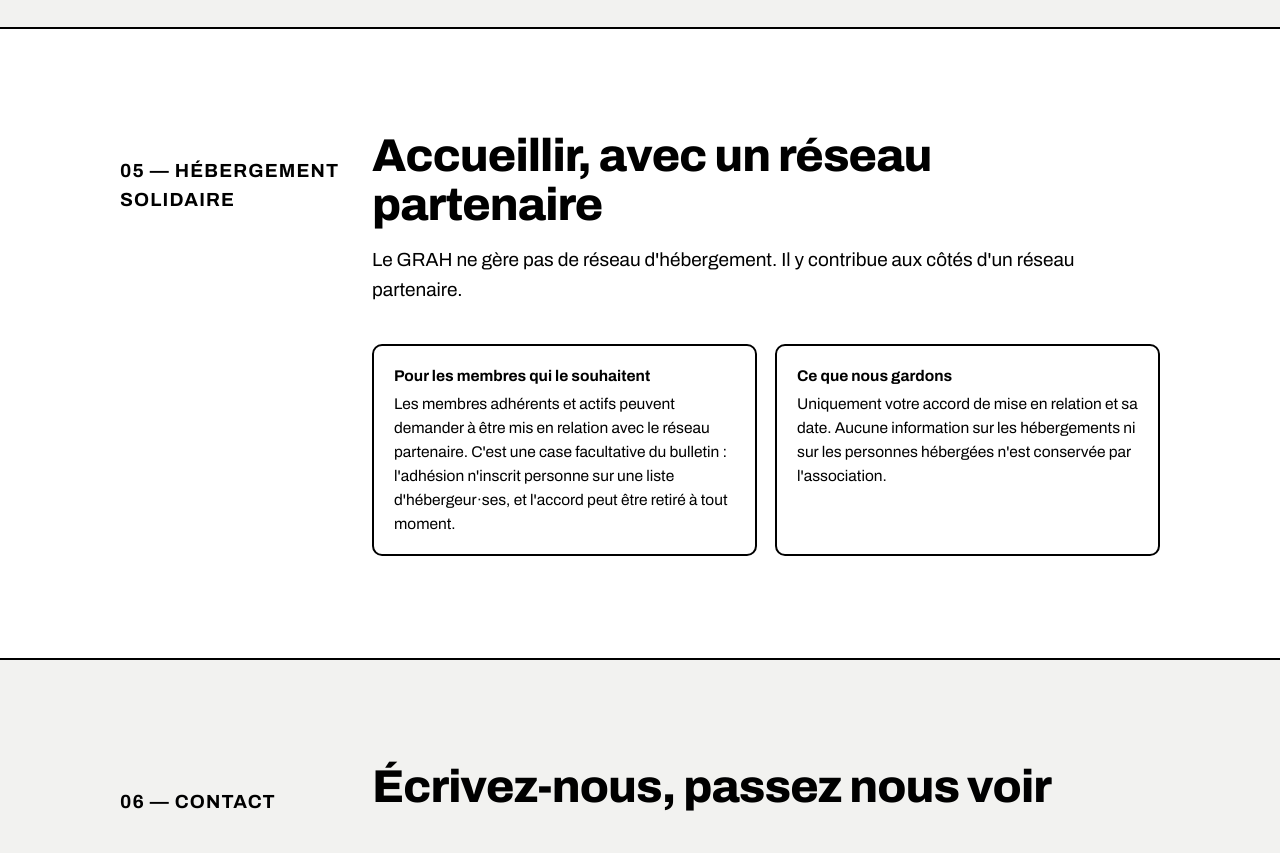
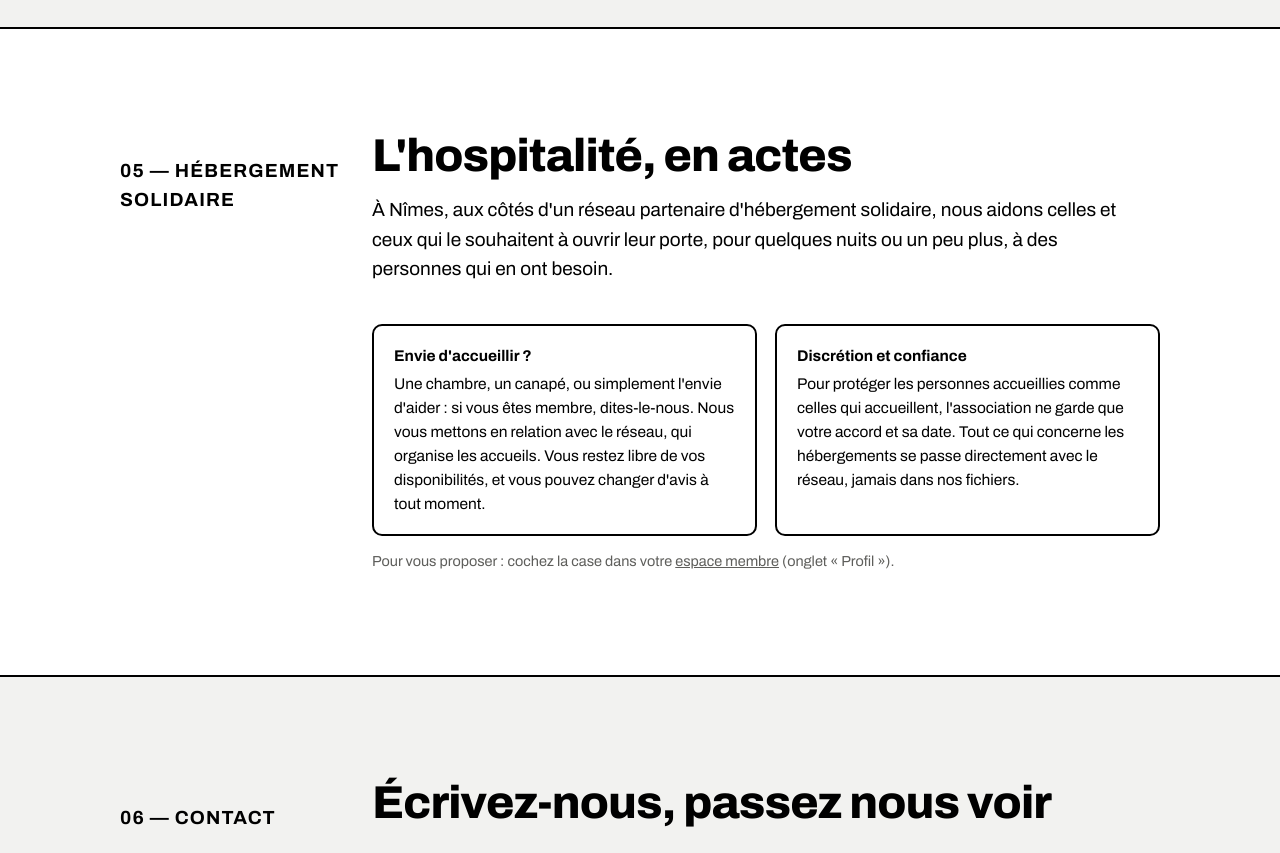
Before and after one commit to grah-network/grah-network.github.io, a plain HTML site: page index.html in a window 1280 px wide. Shown: the part 5500-6353 px from the top of the page. Drawn offline with Linux system fonts and the light colour scheme; no server answers.

Commit message:
Add files via upload

```diff
--- a/index.html
+++ b/index.html
@@ -502,15 +502,16 @@ details.legal p + p { margin-top: 8px; }
     <div class="sec-head">
       <p class="sec-num">05 — Hébergement solidaire</p>
       <div>
-        <h2>Accueillir, avec un réseau partenaire</h2>
-        <p>Le GRAH ne gère pas de réseau d'hébergement. Il y contribue aux côtés d'un réseau partenaire.</p>
+        <h2>L'hospitalité, en actes</h2>
+        <p>À Nîmes, aux côtés d'un réseau partenaire d'hébergement solidaire, nous aidons celles et ceux qui le souhaitent à ouvrir leur porte, pour quelques nuits ou un peu plus, à des personnes qui en ont besoin.</p>
       </div>
     </div>
     <div class="sec-body">
       <div class="host">
-        <div class="rule"><b>Pour les membres qui le souhaitent</b>Les membres adhérents et actifs peuvent demander à être mis en relation avec le réseau partenaire. C'est une case facultative du bulletin : l'adhésion n'inscrit personne sur une liste d'hébergeur·ses, et l'accord peut être retiré à tout moment.</div>
-        <div class="rule"><b>Ce que nous gardons</b>Uniquement votre accord de mise en relation et sa date. Aucune information sur les hébergements ni sur les personnes hébergées n'est conservée par l'association.</div>
+        <div class="rule"><b>Envie d'accueillir ?</b>Une chambre, un canapé, ou simplement l'envie d'aider : si vous êtes membre, dites-le-nous. Nous vous mettons en relation avec le réseau, qui organise les accueils. Vous restez libre de vos disponibilités, et vous pouvez changer d'avis à tout moment.</div>
+        <div class="rule"><b>Discrétion et confiance</b>Pour protéger les personnes accueillies comme celles qui accueillent, l'association ne garde que votre accord et sa date. Tout ce qui concerne les hébergements se passe directement avec le réseau, jamais dans nos fichiers.</div>
       </div>
+      <p class="note">Pour vous proposer : cochez la case dans votre <a href="membre/#profil">espace membre</a> (onglet « Profil »).</p>
     </div>
   </div>
 </section>
```
